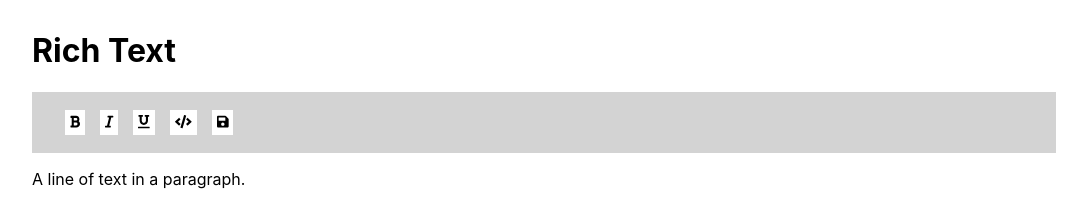
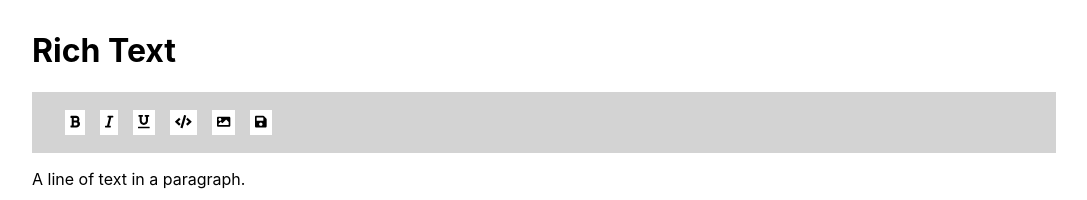
Before and after one commit to diruiz/SlateJs, a React (Create React App) app: page / in a window 1280 px wide. Shown: the top 200 px of the page, without its empty margins (96-1183 px from the left). Built offline with nearby package versions, Linux system fonts and the light colour scheme.

Commit message:
image pt 1

```diff
--- a/src/App.js
+++ b/src/App.js
@@ -1,5 +1,4 @@
 import './App.css';
-import { Counter } from "./Components/Counter/Counter";
 import RichTextEditor from './Components/Slate/RichTextEditor';
 
 function App() {
--- a/src/Components/Counter/Counter.js
+++ /dev/null
@@ -1,30 +0,0 @@
-import React, { useState, useEffect, useCallback } from 'react';
-
-export function Counter(props) {
-
-  const [i, updateI] = useState(0);
-  const [j, setJ] = useState(0);
-  const [content, setContent] = useState([]);
-
-  useEffect(() => {
-
-    fetch("https://dbadmin_api_test.dtvlaweb.com/coverage/Cds/Article")
-      .then(response => response.json())
-      .then(result => {
-        console.log(result);
-        setContent(result.content);
-      })
-      .catch(error => console.log('error', error));
-
-  }, [j]);
-
-  return (
-    <div>
-      <h1>Hello, {props.name} {i} {j}</h1>
-      <button onClick={() => updateI(i + 1)}> add +1</button>
-      <button onClick={() => setJ(j + 1)}> add +1</button>
-
-      {content.map((item) => <p>{item.value}</p>)}
-    </div >
-  );
-}
--- a/src/Components/Slate/RichTextEditor.js
+++ b/src/Components/Slate/RichTextEditor.js
@@ -6,6 +6,7 @@ import MarkButton from '../MarkButton/MarkButton';
 import Icons from '../../Icons/Icons';
 import Element from '../Element/Element';
 import Leaf from '../Leaf/Leaf';
+import { isImageUrl } from '../../Utility/Tools';
 
 function RichTextEditor(props) {
 
@@ -48,8 +49,16 @@ function RichTextEditor(props) {
           }}>{Icons.Code}</MarkButton>
         <MarkButton click={
           event => {
+            const url = window.prompt('Enter the URL of the image:')
+            if (url && !isImageUrl(url)) {
+              alert('URL is not an image')
+              return
+            }
+            //insertImage(editor, url)
+          }}>{Icons.Image}</MarkButton>
+        <MarkButton click={
+          event => {
             event.preventDefault()
-
             console.log(value);
             localStorage.setItem('content', JSON.stringify(value));
             alert("the content is saved in the local storage");
--- a/src/Icons/Icons.js
+++ b/src/Icons/Icons.js
@@ -1,9 +1,10 @@
 import { FontAwesomeIcon } from '@fortawesome/react-fontawesome'
-import { faBold, faCode, faItalic, faSave, faUnderline } from '@fortawesome/free-solid-svg-icons'
+import { faBold, faCode, faImage, faItalic, faSave, faUnderline } from '@fortawesome/free-solid-svg-icons'
 
 const Icons = {
   Bold: <FontAwesomeIcon icon={faBold} />,
   Code: <FontAwesomeIcon icon={faCode} />,
+  Image: <FontAwesomeIcon icon={faImage} />,
   Italic: <FontAwesomeIcon icon={faItalic} />,
   Save: <FontAwesomeIcon icon={faSave} />,
   Underline: <FontAwesomeIcon icon={faUnderline} />,
--- /dev/null
+++ b/src/Utility/Tools.js
@@ -0,0 +1,141 @@
+export const isImageUrl = url => {
+  if (!url) {
+    return false;
+  }
+  if (!isUrl(url)) {
+    return false;
+  }
+  const ext = new URL(url).pathname.split('.').pop();
+  return imageExtensions.includes(ext);
+}
+
+export const isUrl = url => {
+  if (!url) {
+    return false;
+  }
+  const regexUrl = /(http(s)?:\/\/.)?(www\.)?[-a-zA-Z0-9@:%._\+~#=]{2,256}\.[a-z]{2,6}\b([-a-zA-Z0-9@:%_\+.~#?&//=]*)/g;
+  return regexUrl.test(url);
+}
+
+export const imageExtensions = [
+  "ase",
+  "art",
+  "bmp",
+  "blp",
+  "cd5",
+  "cit",
+  "cpt",
+  "cr2",
+  "cut",
+  "dds",
+  "dib",
+  "djvu",
+  "egt",
+  "exif",
+  "gif",
+  "gpl",
+  "grf",
+  "icns",
+  "ico",
+  "iff",
+  "jng",
+  "jpeg",
+  "jpg",
+  "jfif",
+  "jp2",
+  "jps",
+  "lbm",
+  "max",
+  "miff",
+  "mng",
+  "msp",
+  "nitf",
+  "ota",
+  "pbm",
+  "pc1",
+  "pc2",
+  "pc3",
+  "pcf",
+  "pcx",
+  "pdn",
+  "pgm",
+  "PI1",
+  "PI2",
+  "PI3",
+  "pict",
+  "pct",
+  "pnm",
+  "pns",
+  "ppm",
+  "psb",
+  "psd",
+  "pdd",
+  "psp",
+  "px",
+  "pxm",
+  "pxr",
+  "qfx",
+  "raw",
+  "rle",
+  "sct",
+  "sgi",
+  "rgb",
+  "int",
+  "bw",
+  "tga",
+  "tiff",
+  "tif",
+  "vtf",
+  "xbm",
+  "xcf",
+  "xpm",
+  "3dv",
+  "amf",
+  "ai",
+  "awg",
+  "cgm",
+  "cdr",
+  "cmx",
+  "dxf",
+  "e2d",
+  "egt",
+  "eps",
+  "fs",
+  "gbr",
+  "odg",
+  "svg",
+  "stl",
+  "vrml",
+  "x3d",
+  "sxd",
+  "v2d",
+  "vnd",
+  "wmf",
+  "emf",
+  "art",
+  "xar",
+  "png",
+  "webp",
+  "jxr",
+  "hdp",
+  "wdp",
+  "cur",
+  "ecw",
+  "iff",
+  "lbm",
+  "liff",
+  "nrrd",
+  "pam",
+  "pcx",
+  "pgf",
+  "sgi",
+  "rgb",
+  "rgba",
+  "bw",
+  "int",
+  "inta",
+  "sid",
+  "ras",
+  "sun",
+  "tga"
+];
```
